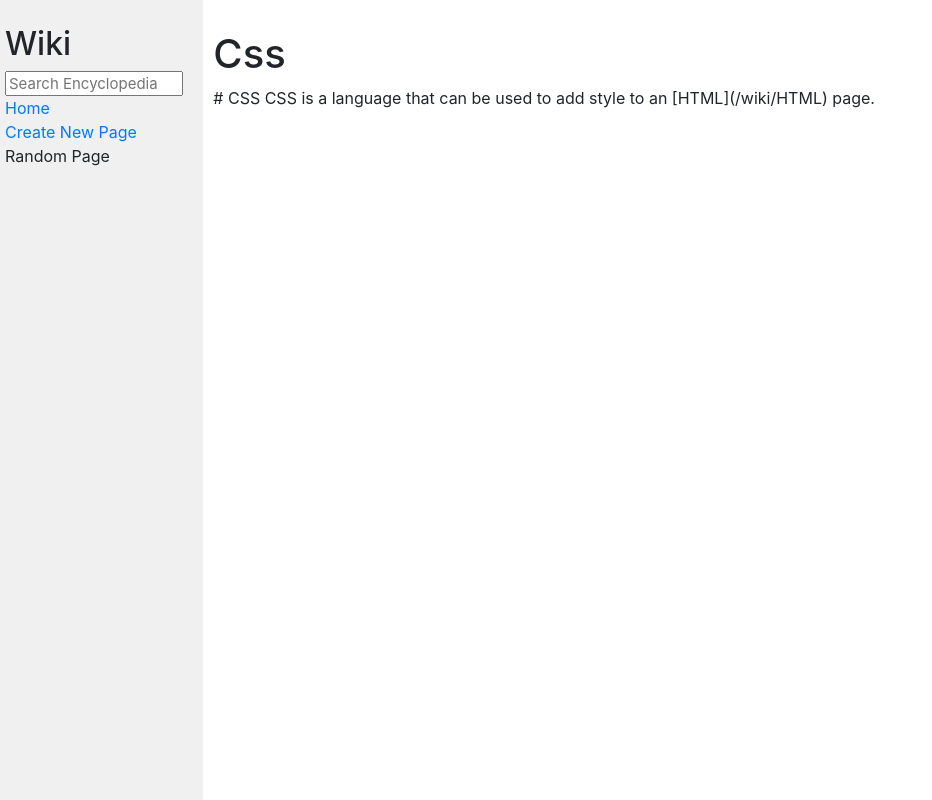
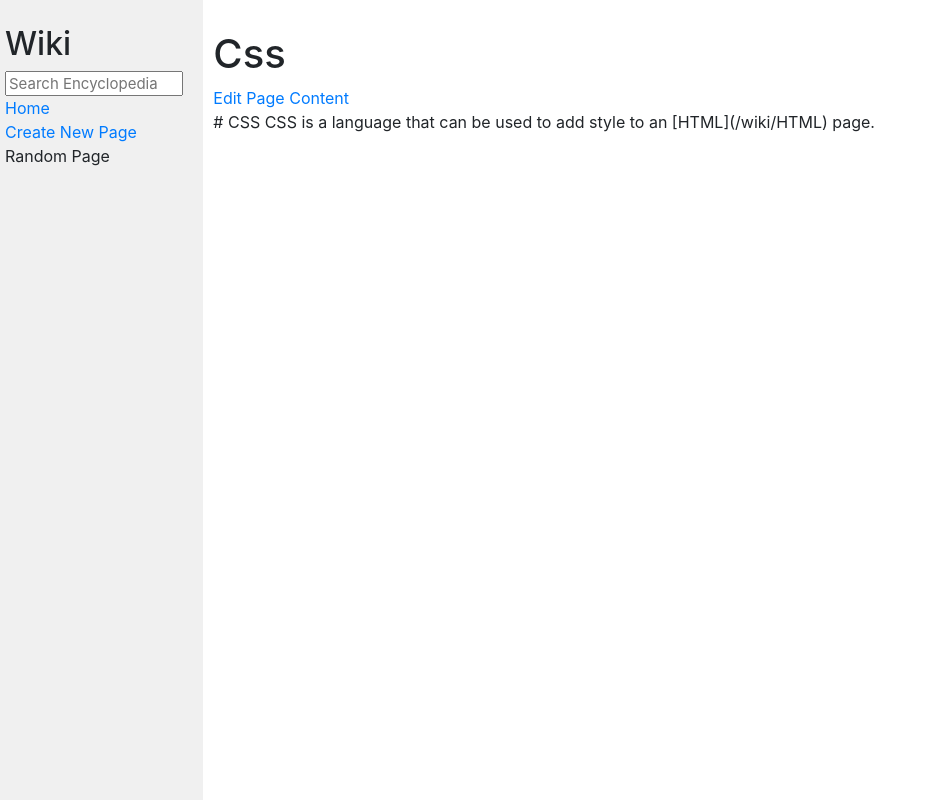
Before and after one commit to etentuk/CS50-wiki, a Django app: page /wiki/CSS in a window 1280 px wide. Shown: the whole page, without its empty margins (0-932 px from the left). Run offline with Django 3.2, Linux system fonts and the light colour scheme; some libraries are stand-ins or nearby versions.

Commit message:
completed edit specification

```diff
--- a/encyclopedia/templates/encyclopedia/create_page.html
+++ b/encyclopedia/templates/encyclopedia/create_page.html
@@ -1,7 +1,7 @@
 {% extends "encyclopedia/layout.html" %}
 
 {% block title %}
-{{title}} - Create New Page
+Create New Page - Encyclopedia
 {%endblock%}
 
 {% block body %}
@@ -16,7 +16,7 @@
     {% endfor %}{% endif%}
 
 
-    <form action="{% url "encyclopedia:new_page" %}" method='POST'>
+    <form action="{% url "encyclopedia:create_page" %}" method="post">
         {% csrf_token %}
         <div>
             <label for="id_title">Page Title:</label>
--- a/encyclopedia/templates/encyclopedia/entry.html
+++ b/encyclopedia/templates/encyclopedia/entry.html
@@ -5,12 +5,16 @@
 {%endblock%}
 
 {% block body %}
+
 <h1>{{title}}</h1>
 
 {% if entry%}
+<div>
+    <a href="{% url "encyclopedia:edit_page" title %}">Edit Page Content</a>
+</div>
 {{entry}}
 {% else%}
 <h1>Error 404</h1>
-<p>The requested page {{title}}could not be found</p>
+<p>The requested page {{title}} could not be found</p>
 {%endif%}
 {% endblock %}
--- a/encyclopedia/urls.py
+++ b/encyclopedia/urls.py
@@ -7,6 +7,6 @@ urlpatterns = [
     path("", views.index, name="index"),
     path("search", views.search_results, name="search_results"),
     path('create_page', views.create_page, name="create_page"),
-    path('new_page', views.new_page, name="new_page"),
+    path('edit/<str:title>', views.edit_page, name="edit_page"),
     path("<str:title>", views.entry_page, name="entry_page"),
 ]
--- a/encyclopedia/views.py
+++ b/encyclopedia/views.py
@@ -5,7 +5,6 @@ from django.urls import reverse
 from . import util
 from django.http.response import HttpResponseRedirect
 from django.contrib import messages
-# from django.urls import reverse
 
 
 class SearchForm(forms.Form):
@@ -17,6 +16,10 @@ class NewPageForm(forms.Form):
     markdown_content = forms.CharField(widget=forms.Textarea)
 
 
+class EditPageForm(forms.Form):
+    markdown_content = forms.CharField(widget=forms.Textarea)
+
+
 def index(request):
     return render(request, "encyclopedia/index.html", {
         "entries": util.list_entries()
@@ -24,6 +27,7 @@ def index(request):
 
 
 def entry_page(request, title):
+    print('You did not call sir')
     return render(request, "encyclopedia/entry.html", {
         "title": title.capitalize(),
         "entry": util.get_entry(title),
@@ -48,12 +52,6 @@ def search_results(request):
 
 
 def create_page(request):
-    return render(request, "encyclopedia/create_page.html", {
-        "form": NewPageForm()
-    })
-
-
-def new_page(request):
     if request.method == "POST":
         form = NewPageForm(request.POST)
         entries = util.list_entries()
@@ -66,3 +64,20 @@ def new_page(request):
                     return create_page(request)
             util.save_entry(title, markdown_content)
             return redirect('encyclopedia:entry_page', title)
+    return render(request, "encyclopedia/create_page.html", {
+        "form": NewPageForm()
+    })
+
+
+def edit_page(request, title):
+    entry = util.get_entry(title)
+    if request.method == "POST":
+        form = EditPageForm(request.POST)
+        if form.is_valid():
+            edited_entry = form.cleaned_data["markdown_content"]
+            util.save_entry(title, edited_entry)
+            return redirect('encyclopedia:entry_page', title)
+    return render(request, "encyclopedia/edit_page.html", {
+        "form": EditPageForm({"markdown_content": entry}),
+        "title": title
+    })
```
Also changed, not shown: encyclopedia/templates/encyclopedia/edit_page.html (added, +20 -0 lines), entries/Git.md (line endings or trailing spaces).
